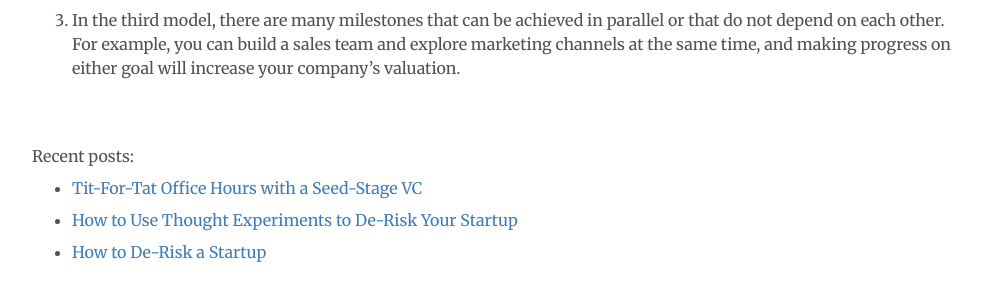
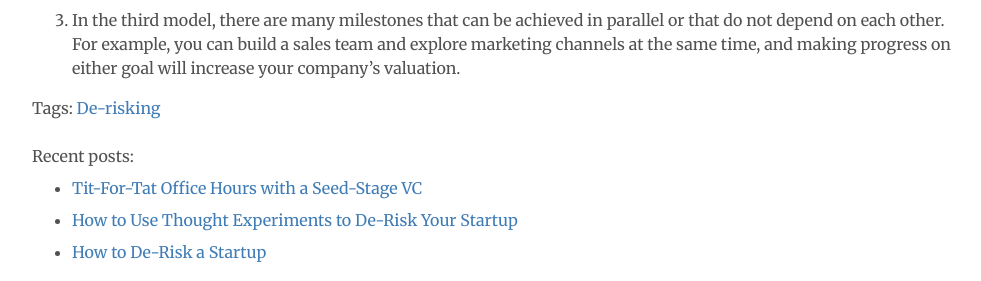
Before and after one commit to codingvc/codingvc, a Jekyll site: the page built from _posts/2017-01-20-three-mathematical-models-for-building-a-more-valuable-company.markdown, in a window 1280 px wide and 900 px high, scrolled down 4405 px. Shown: the part 360-641 px from the top of the window, without its empty margins (144-1125 px from the left). Built offline with Jekyll 4.4.1, drawn with Linux system fonts in a browser that asks for light colours; nearby versions of some CDN libraries; Markdown is read by kramdown in place of the engine named in the settings; comment, search, counter and statistics services are not loaded.

Commit message:
adding risk tag

```diff
--- a/_posts/2016-03-03-startups-are-risk-bundles.markdown
+++ b/_posts/2016-03-03-startups-are-risk-bundles.markdown
@@ -4,6 +4,7 @@ title: "Startups are Risk Bundles"
 date: 2016-03-03 05:54:00
 tags:
 - "Valuation"
+- "De-risking"
 ---
 Startup founders are sometimes surprised when they spend a year or two executing against their roadmap, make a lot of progress, and still have to struggle to raise more capital. Why wouldn't investors be interested in a company if it's much further along than it was last year? Why are the few investors who are interested only willing to invest at a lower valuation?
 
--- a/_posts/2016-10-27-how-to-de-risk-a-startup.markdown
+++ b/_posts/2016-10-27-how-to-de-risk-a-startup.markdown
@@ -2,6 +2,8 @@
 layout: post
 title: "How to De-Risk a Startup"
 date: 2016-10-27 01:45:00
+tags:
+- "De-risking"
 ---
 In a previous post, I wrote that <a href="http://codingvc.com/startups-are-risk-bundles/" target="_blank">startups are collections of risks</a>, and that the best way to make progress on a company (and to get higher valuations from investors) is to address the biggest risks as quickly and thoroughly as possible. But how do you actually mitigate different types of risk? How do you convince yourself that you have product/market fit? How do you persuade investors and employees that you can build a lasting company? How do you demonstrate to early adopters that you're good at building products?
 
--- a/_posts/2016-12-15-how-to-use-thought-experiments-to-de-risk-your-startup.markdown
+++ b/_posts/2016-12-15-how-to-use-thought-experiments-to-de-risk-your-startup.markdown
@@ -2,6 +2,8 @@
 layout: post
 title: "How to Use Thought Experiments to De-Risk Your Startup"
 date: 2016-12-15 05:21:00
+tags:
+- "De-risking"
 ---
 > "In preparing for battle, I have always found that plans are useless but planning is indispensable."
 >
--- a/_posts/2017-01-20-three-mathematical-models-for-building-a-more-valuable-company.markdown
+++ b/_posts/2017-01-20-three-mathematical-models-for-building-a-more-valuable-company.markdown
@@ -2,6 +2,8 @@
 layout: post
 title: "Three Mathematical Models for Building a More Valuable Company"
 date: 2017-01-20 05:10:00
+tags:
+- "De-risking"
 ---
 > "All models are wrong, but some are useful."
 >
```
